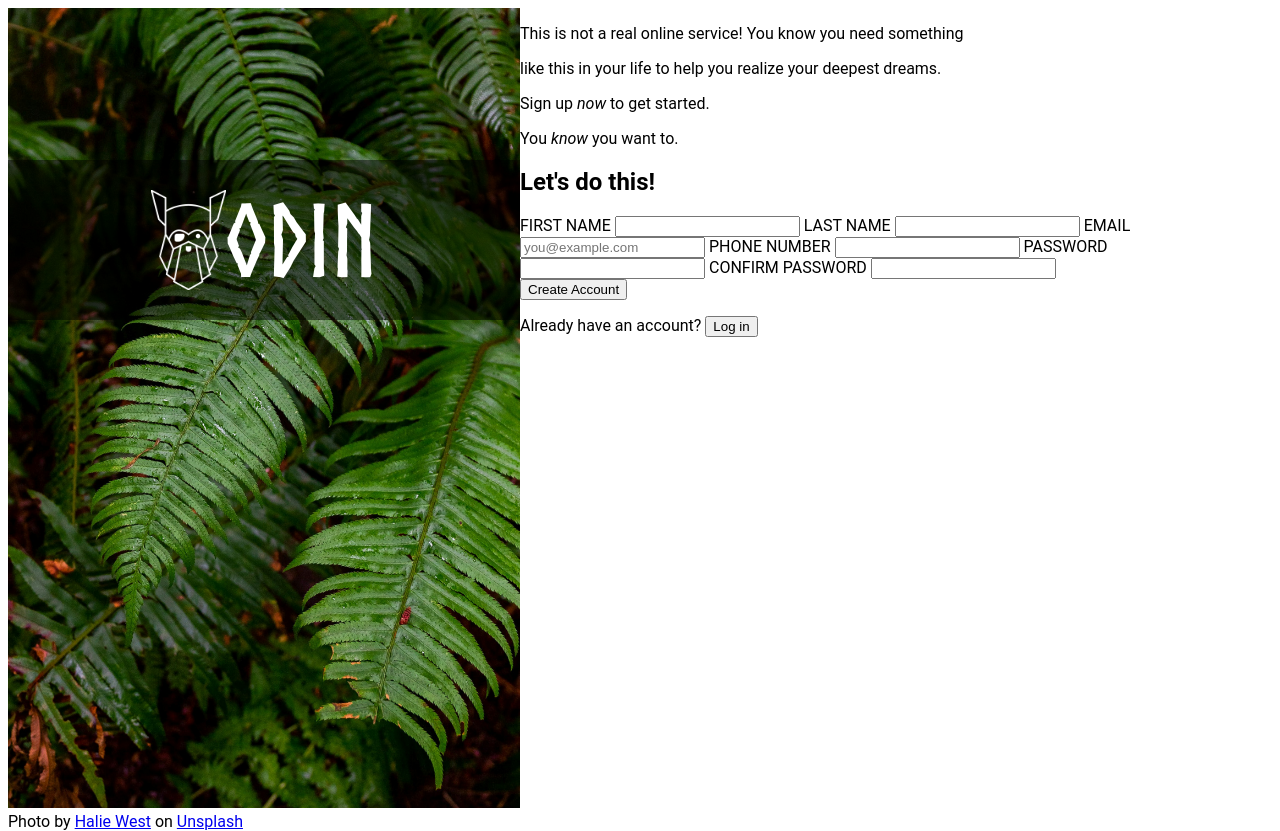
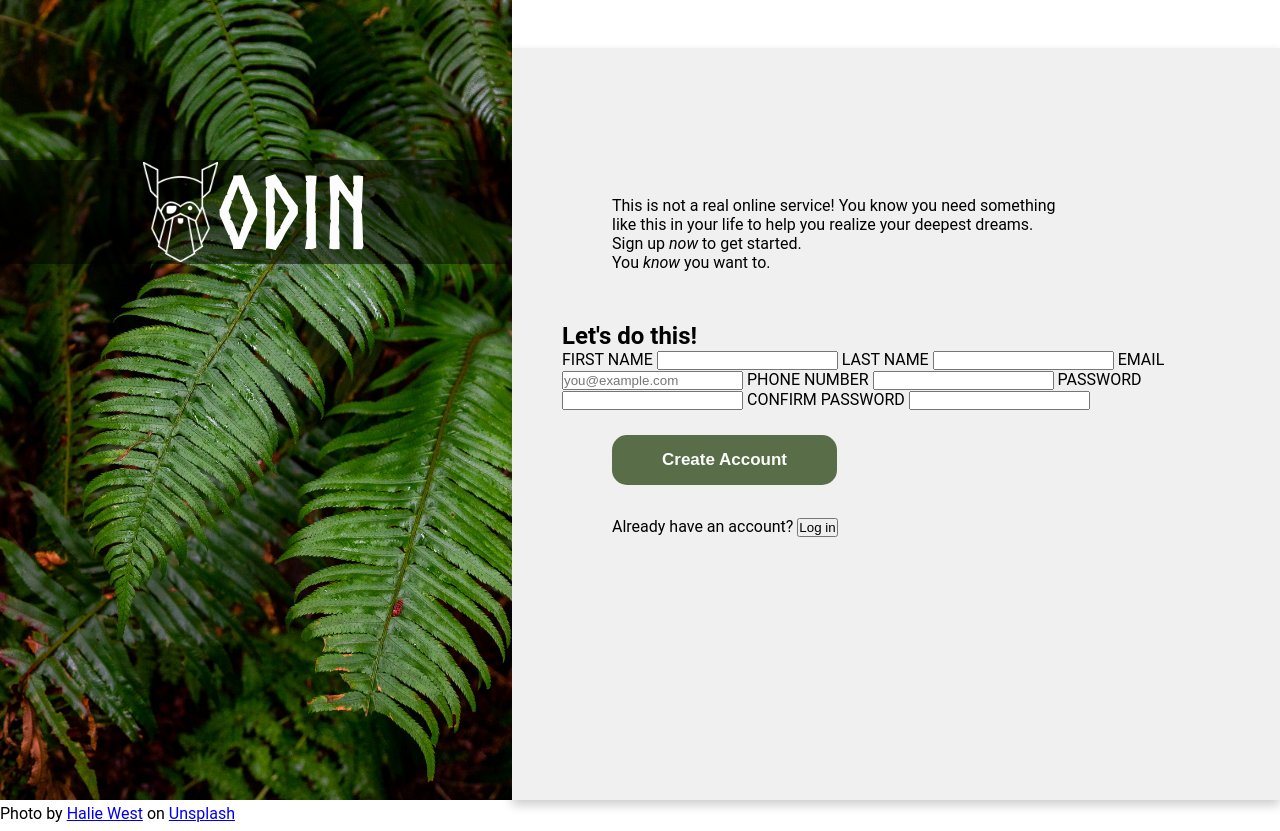
Before and after one commit to RisingToTheSky/Sign-Up-Form, a plain HTML site: page index.html in a window 1280 px wide. Drawn offline with Linux system fonts and the light colour scheme.

```diff
--- a/style.css
+++ b/style.css
@@ -1,13 +1,25 @@
+:root {
+    --white: hsl(0, 0%, 99%);
+    --light-gray: hsl(0, 0%, 94%);
+}
+
+* {
+    margin: 0;
+    padding: 0;
+}
+
 @font-face {
     font-family: Norse-Bold;
     src: url('/fonts/Norse-Bold.otf');
 }
+
 body {
     display: flex;
     font-family: Roboto, sans-serif;
 }
 
 /*Image section */
+
 .image-div {
     width: 40vw;
     height: 100vh;
@@ -19,8 +31,7 @@ body {
 }
 
 .green-image > p {
-    margin-top: auto;
-    color: black;
+    font-size: 16px;
 }
 
 .logo {
@@ -31,9 +42,9 @@ body {
     position: absolute;
     top: 20vh;
     width: 40vw;
-    height: 20vh;
+    height: 13vh;
     font-family: Norse-Bold;
-    color: white;
+    color: var(--white);
 }
 
 .logo > img {
@@ -44,3 +55,58 @@ body {
 .logo > p {
     font-size: 100px;
 }
+
+/* Form section */
+
+.right-div {
+    background-color: var(--white);
+}
+
+.right-div > h1 {
+   padding-left: 50px;
+   padding-top: 20px;
+}
+
+.header-div {
+    margin-top: 6vh;
+    padding: 50px;
+}
+
+.header-div > h1 {
+    width: 90%;
+}
+
+.form-div {
+    margin-top: 6vh;
+    background-color: var(--light-gray);
+    box-shadow: 0 5px 10px hsla(0, 0%, 0%, 0.2);
+    padding: 50px;
+}
+
+
+
+/* Footer section */
+
+.footer-div {
+    padding-left: 50px;
+    padding-top: 25px;
+}
+
+button[type="submit"] {
+    color: var(--white);
+    border: none;
+    width: 225px;
+    height: 50px;
+    border-radius: 15px;
+    background-color: #596D48;
+    font-weight: bolder;
+    font-size: 17px;
+}
+
+.footer-div > p > a {
+    color: #596D48;
+    font-weight: bold;
+}
+.footer-div > p {
+    margin-top: 4vh;
+}
```
